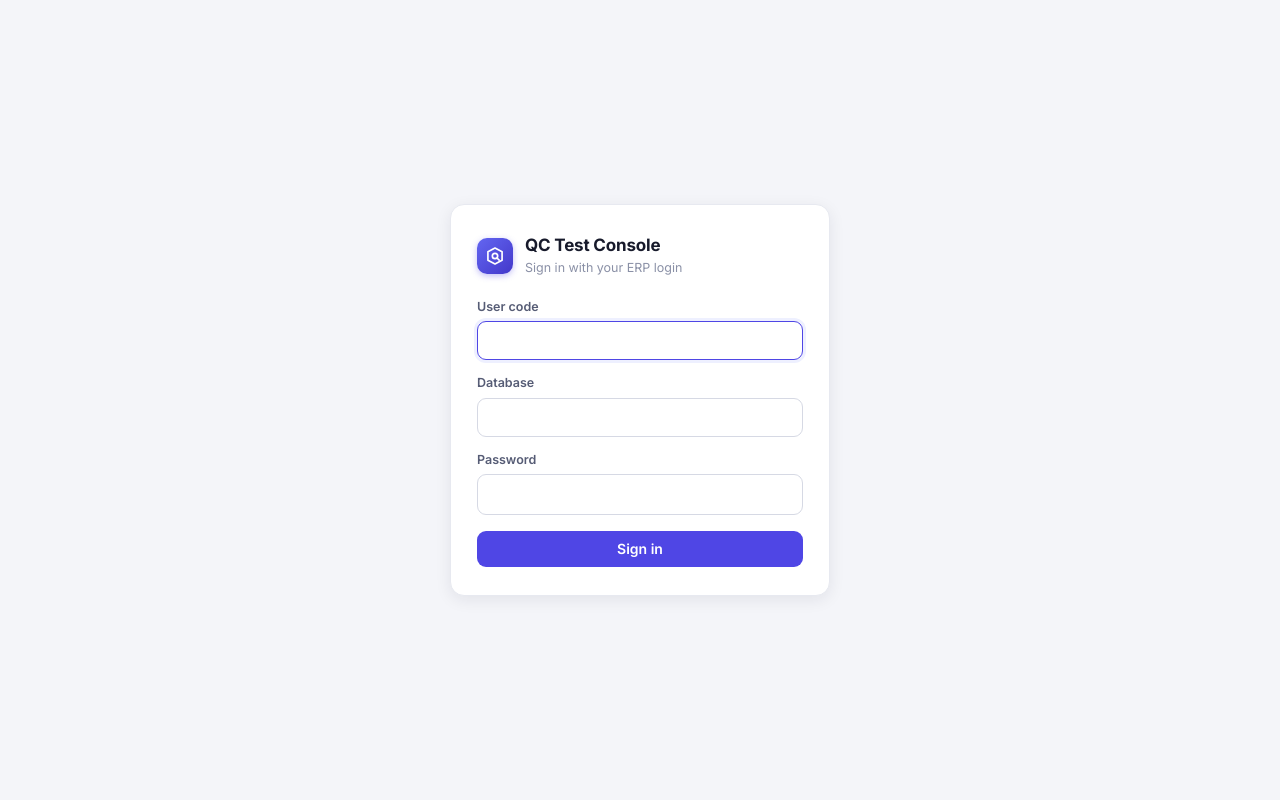
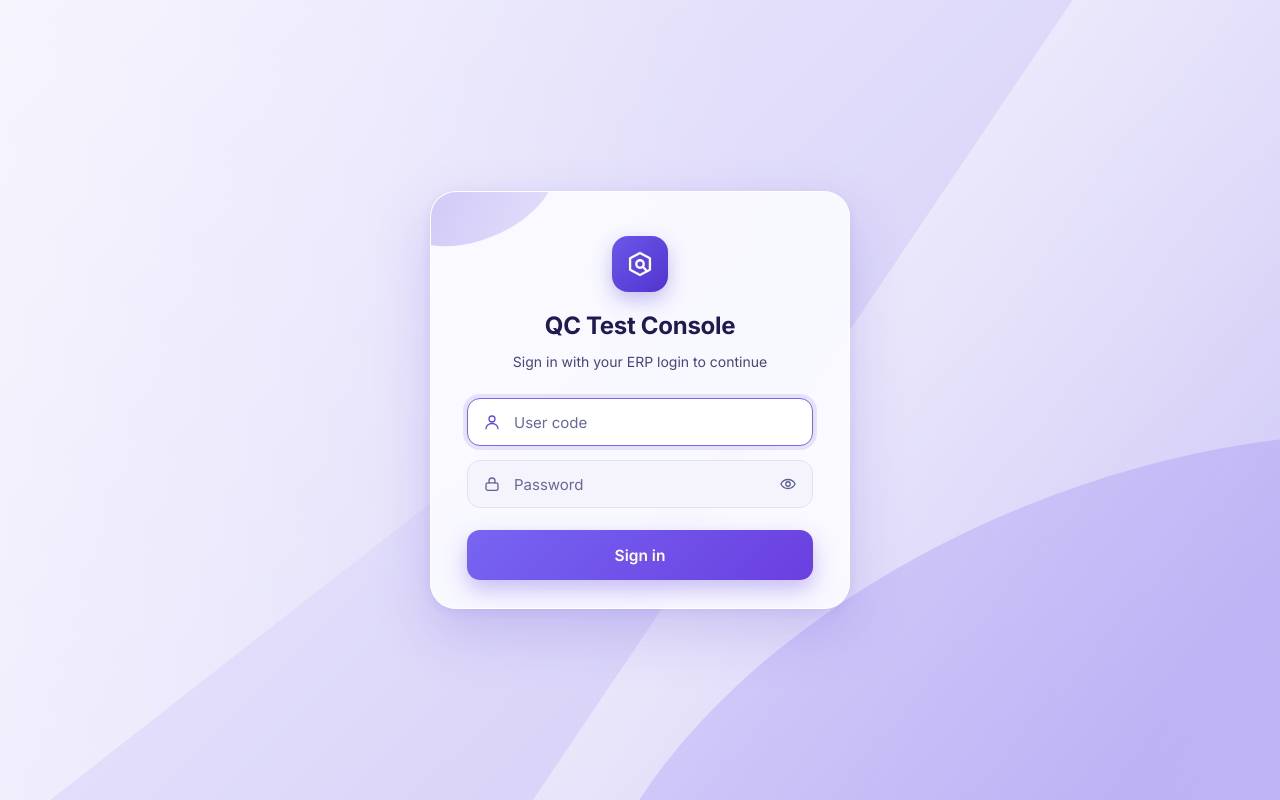
Before and after one commit to Ashok-myunisoft/qc_automation_frontend, a React (Vite) app: page / in a window 1280 px wide. Built offline with nearby package versions, Linux system fonts and the light colour scheme.

Commit message:
removed db from login

```diff
--- a/src/App.jsx
+++ b/src/App.jsx
@@ -184,7 +184,7 @@ function FeatureFileView({ text, onOpenScenariosChange }) {
   return (
     <div className="feature-view">
       {header.trim() && <pre className="feature-header">{header.trim()}</pre>}
-      {scenarios.length > 3 && (
+      {scenarios.length > 0 && (
         <div className="scn-filter">
           <div className="scn-filter-row">
             <input type="search" className="scn-search" value={query} onChange={(e) => setQuery(e.target.value)}
--- a/src/Login.jsx
+++ b/src/Login.jsx
@@ -2,21 +2,24 @@ import { useState } from "react";
 import { API_BASE } from "./config";
 import { lastLogin, saveAuth, getAuth } from "./auth";
 
-// Login screen. Same user code / database / password people use for the ERP.
+// Login screen. Same user code / password people use for the ERP. The database is always UNISOFTGB5.
 // The backend asks the ERP to check them; this page never talks to the ERP directly.
+// All the look of this page is in the STYLES block at the bottom, so index.css does not need to change.
+const DATABASE = "UNISOFTGB5";
+
 export default function Login({ onLoggedIn }) {
   const last = lastLogin();
   const [userCode, setUserCode] = useState(last.userCode || "");
-  const [database, setDatabase] = useState(last.database || "");
   const [password, setPassword] = useState("");
+  const [showPw, setShowPw] = useState(false);
   const [busy, setBusy] = useState(false);
   const [error, setError] = useState("");
 
   const submit = async (e) => {
     e.preventDefault();
     if (busy) return;
-    if (!userCode.trim() || !database.trim() || !password) {
-      setError("Enter your user code, database and password.");
+    if (!userCode.trim() || !password) {
+      setError("Enter your user code and password.");
       return;
     }
     setBusy(true);
@@ -25,7 +28,7 @@ export default function Login({ onLoggedIn }) {
       const res = await fetch(`${API_BASE}/api/auth/login`, {
         method: "POST",
         headers: { "Content-Type": "application/json" },
-        body: JSON.stringify({ userCode: userCode.trim(), database: database.trim(), password }),
+        body: JSON.stringify({ userCode: userCode.trim(), database: DATABASE, password }),
       });
       let data = {};
       try { data = await res.json(); } catch { /* not JSON */ }
@@ -44,41 +47,182 @@ export default function Login({ onLoggedIn }) {
   };
 
   return (
-    <div className="login-page">
-      <form className="login-card" onSubmit={submit}>
-        <div className="login-brand">
-          <div className="sidebar-logo" aria-hidden="true">
-            <svg width="20" height="20" viewBox="0 0 24 24" fill="none" stroke="currentColor" strokeWidth="2" strokeLinecap="round" strokeLinejoin="round">
+    <div className="lg-page">
+      <style>{STYLES}</style>
+      <div className="lg-bg" aria-hidden="true">
+        <span className="lg-bg-a" />
+        <span className="lg-bg-b" />
+        <span className="lg-bg-c" />
+      </div>
+
+      <form className="lg-card" onSubmit={submit}>
+        {/* decorative corner shapes and dots */}
+        <span className="lg-deco lg-deco-tl" aria-hidden="true" />
+
+        <div className="lg-inner">
+          <div className="lg-logo" aria-hidden="true">
+            <svg width="28" height="28" viewBox="0 0 24 24" fill="none" stroke="currentColor" strokeWidth="2" strokeLinecap="round" strokeLinejoin="round">
               <path d="M12 2.5 20.5 7v10L12 21.5 3.5 17V7z" />
               <circle cx="12" cy="12" r="3.2" />
               <path d="m14.4 14.4 2.6 2.6" />
             </svg>
           </div>
-          <div>
-            <div className="login-title">QC Test Console</div>
-            <div className="login-sub">Sign in with your ERP login</div>
+
+          <h1 className="lg-title">QC Test Console</h1>
+          <p className="lg-sub">Sign in with your ERP login to continue</p>
+
+          <div className="lg-field">
+            <svg className="lg-ico" width="18" height="18" viewBox="0 0 24 24" fill="none" stroke="currentColor" strokeWidth="1.7" strokeLinecap="round" strokeLinejoin="round" aria-hidden="true">
+              <circle cx="12" cy="8" r="4" />
+              <path d="M4 21c0-4 3.6-7 8-7s8 3 8 7" />
+            </svg>
+            <input id="lg-user" className="lg-input" value={userCode} autoFocus autoComplete="username"
+              placeholder="User code" aria-label="User code" onChange={(e) => setUserCode(e.target.value)} />
           </div>
+
+          <div className="lg-field">
+            <svg className="lg-ico" width="18" height="18" viewBox="0 0 24 24" fill="none" stroke="currentColor" strokeWidth="1.7" strokeLinecap="round" strokeLinejoin="round" aria-hidden="true">
+              <rect x="4" y="10.5" width="16" height="10" rx="2.5" />
+              <path d="M8 10.5V8a4 4 0 0 1 8 0v2.5" />
+            </svg>
+            <input id="lg-pass" className="lg-input" type={showPw ? "text" : "password"} value={password}
+              autoComplete="current-password" placeholder="Password" aria-label="Password"
+              onChange={(e) => setPassword(e.target.value)} />
+            <button type="button" className="lg-eye" onClick={() => setShowPw((v) => !v)}
+              aria-label={showPw ? "Hide password" : "Show password"} title={showPw ? "Hide password" : "Show password"}>
+              {showPw ? (
+                <svg width="18" height="18" viewBox="0 0 24 24" fill="none" stroke="currentColor" strokeWidth="1.7" strokeLinecap="round" strokeLinejoin="round">
+                  <path d="M3 3l18 18" />
+                  <path d="M10.6 6.2A9.8 9.8 0 0 1 12 6c5 0 8.5 4 9.5 6a14 14 0 0 1-3.2 3.9M6.4 7.7C4.3 9.1 2.9 11 2.5 12c1 2 4.5 6 9.5 6 1.3 0 2.5-.3 3.6-.7" />
+                  <path d="M9.9 10a3 3 0 0 0 4.1 4.1" />
+                </svg>
+              ) : (
+                <svg width="18" height="18" viewBox="0 0 24 24" fill="none" stroke="currentColor" strokeWidth="1.7" strokeLinecap="round" strokeLinejoin="round">
+                  <path d="M2.5 12C3.5 10 7 6 12 6s8.5 4 9.5 6c-1 2-4.5 6-9.5 6s-8.5-4-9.5-6z" />
+                  <circle cx="12" cy="12" r="3" />
+                </svg>
+              )}
+            </button>
+          </div>
+
+          {error && <div className="lg-error" role="alert">{error}</div>}
+
+          <button className="lg-btn" type="submit" disabled={busy}>
+            {busy ? <><span className="lg-spin" aria-hidden="true" />Signing in…</> : "Sign in"}
+          </button>
+
         </div>
-
-        <label className="login-label">User code
-          <input className="login-input" value={userCode} autoFocus autoComplete="username"
-            onChange={(e) => setUserCode(e.target.value)} />
-        </label>
-        <label className="login-label">Database
-          <input className="login-input" value={database} autoComplete="off"
-            onChange={(e) => setDatabase(e.target.value)} />
-        </label>
-        <label className="login-label">Password
-          <input className="login-input" type="password" value={password} autoComplete="current-password"
-            onChange={(e) => setPassword(e.target.value)} />
-        </label>
-
-        {error && <div className="login-error" role="alert">{error}</div>}
-
-        <button className="login-btn" type="submit" disabled={busy}>
-          {busy ? "Signing in…" : "Sign in"}
-        </button>
       </form>
     </div>
   );
 }
+
+const STYLES = `
+/* every rule starts with .lg-page so the global input / button rules in index.css cannot override it */
+.lg-page {
+  position: fixed; inset: 0; overflow: auto;
+  display: grid; place-items: center; padding: 24px;
+  background: linear-gradient(135deg, #f0eefd 0%, #e0dcfa 45%, #cdc6f5 100%);
+  font-family: inherit;
+}
+
+/* soft diagonal shapes behind the card (light, no dark colours) */
+.lg-page .lg-bg { position: absolute; inset: 0; overflow: hidden; pointer-events: none; }
+.lg-page .lg-bg span { position: absolute; display: block; }
+.lg-page .lg-bg-a {
+  width: 120vmax; height: 60vmax; left: -35vmax; top: -22vmax; transform: rotate(-38deg);
+  background: linear-gradient(120deg, rgba(255, 255, 255, .75), rgba(255, 255, 255, 0) 75%);
+}
+.lg-page .lg-bg-b {
+  width: 95vmax; height: 55vmax; right: -38vmax; bottom: -30vmax; border-radius: 50%; transform: rotate(-22deg);
+  background: linear-gradient(135deg, rgba(150, 133, 242, .55), rgba(190, 177, 249, .25));
+}
+.lg-page .lg-bg-c {
+  width: 38vmax; height: 150vmax; right: 8%; top: -25vmax; transform: rotate(34deg);
+  background: linear-gradient(90deg, rgba(255, 255, 255, .4), rgba(255, 255, 255, 0));
+}
+
+.lg-page .lg-card {
+  position: relative; box-sizing: border-box; overflow: hidden;
+  width: 100%; max-width: 420px; margin: auto;
+  background: rgba(252, 252, 255, .88); border-radius: 26px;
+  border: 1px solid rgba(255, 255, 255, .9);
+  box-shadow: 0 24px 55px rgba(98, 80, 214, .22), 0 3px 12px rgba(98, 80, 214, .10);
+  backdrop-filter: blur(10px); -webkit-backdrop-filter: blur(10px);
+}
+.lg-page .lg-inner { position: relative; z-index: 1; display: flex; flex-direction: column; padding: 44px 36px 28px; }
+
+/* small corner curve, like the reference */
+.lg-page .lg-deco { position: absolute; display: block; pointer-events: none; }
+.lg-page .lg-deco-tl {
+  width: 170px; height: 100px; top: -52px; left: -42px; border-radius: 50%; transform: rotate(-22deg);
+  background: linear-gradient(135deg, #cbc2f6 0%, #e3defb 100%);
+}
+
+.lg-page .lg-logo {
+  width: 56px; height: 56px; border-radius: 16px; margin: 0 auto 16px;
+  display: flex; align-items: center; justify-content: center; color: #fff;
+  background: linear-gradient(135deg, #6a58ea, #5233cf);
+  box-shadow: 0 8px 20px rgba(98, 80, 214, .35);
+}
+.lg-page .lg-title { margin: 0; text-align: center; font-size: 24px; font-weight: 700; color: #1d1b4f; letter-spacing: -.3px; }
+.lg-page .lg-sub { margin: 7px 0 26px; text-align: center; font-size: 14px; color: #44477a; }
+
+.lg-page .lg-field { position: relative; display: flex; align-items: center; margin-bottom: 14px; }
+.lg-page .lg-ico {
+  position: absolute; left: 16px; top: 50%; transform: translateY(-50%);
+  color: #5d6190; pointer-events: none; display: block;
+}
+.lg-page .lg-field .lg-input {
+  width: 100%; box-sizing: border-box; height: 48px; padding: 0 46px 0 46px;
+  font-size: 15px; font-weight: 600; font-family: inherit; color: #1d1b4f;
+  background: rgba(244, 243, 253, .9); border: 1px solid #e3e2f4; border-radius: 13px; outline: none; box-shadow: none;
+  transition: border-color .15s, box-shadow .15s, background .15s;
+}
+.lg-page .lg-field .lg-input::placeholder { color: #66699a; font-weight: 400; }
+.lg-page .lg-field .lg-input:focus { background: #fff; border-color: #7a67ea; box-shadow: 0 0 0 4px rgba(122, 103, 234, .16); }
+.lg-page .lg-field:focus-within .lg-ico { color: #5b49df; }
+
+.lg-page .lg-eye {
+  position: absolute; right: 8px; top: 50%; transform: translateY(-50%);
+  width: 34px; height: 34px; min-width: 0; padding: 0; margin: 0;
+  display: flex; align-items: center; justify-content: center;
+  background: transparent; border: none; box-shadow: none; border-radius: 8px;
+  color: #5d6190; cursor: pointer;
+}
+.lg-page .lg-eye:hover { color: #4527c9; background: rgba(122, 103, 234, .12); border: none; }
+.lg-page .lg-eye:active { transform: translateY(-50%); }
+
+.lg-page .lg-error {
+  margin: 0 0 14px; padding: 10px 12px; font-size: 13px; line-height: 1.4;
+  color: #b42318; background: #fef0ee; border: 1px solid #f9c9c2; border-radius: 10px;
+}
+
+/* filled purple button like the reference */
+.lg-page .lg-btn {
+  height: 50px; width: 100%; margin-top: 8px; padding: 0 15px; cursor: pointer;
+  display: flex; align-items: center; justify-content: center; gap: 10px;
+  font-size: 15.5px; font-weight: 600; font-family: inherit; color: #fff;
+  background: linear-gradient(135deg, #7765f2 0%, #6a3fe0 100%); border: none; border-radius: 13px;
+  box-shadow: 0 10px 22px rgba(106, 78, 232, .35);
+  transition: transform .12s, box-shadow .12s, filter .12s;
+}
+.lg-page .lg-btn:hover:not(:disabled) {
+  background: linear-gradient(135deg, #7765f2 0%, #6a3fe0 100%); color: #fff; border: none;
+  filter: brightness(1.05); transform: translateY(-1px); box-shadow: 0 14px 28px rgba(106, 78, 232, .45);
+}
+.lg-page .lg-btn:active:not(:disabled) { transform: translateY(0); }
+.lg-page .lg-btn:disabled { opacity: .75; cursor: default; }
+.lg-page .lg-spin {
+  width: 16px; height: 16px; border-radius: 50%;
+  border: 2.5px solid rgba(255, 255, 255, .4); border-top-color: #fff;
+  animation: lg-rot .7s linear infinite;
+}
+@keyframes lg-rot { to { transform: rotate(360deg); } }
+
+
+@media (max-width: 460px) {
+  .lg-page .lg-inner { padding: 36px 22px 24px; }
+  .lg-page .lg-card { border-radius: 20px; }
+}
+`;
```
